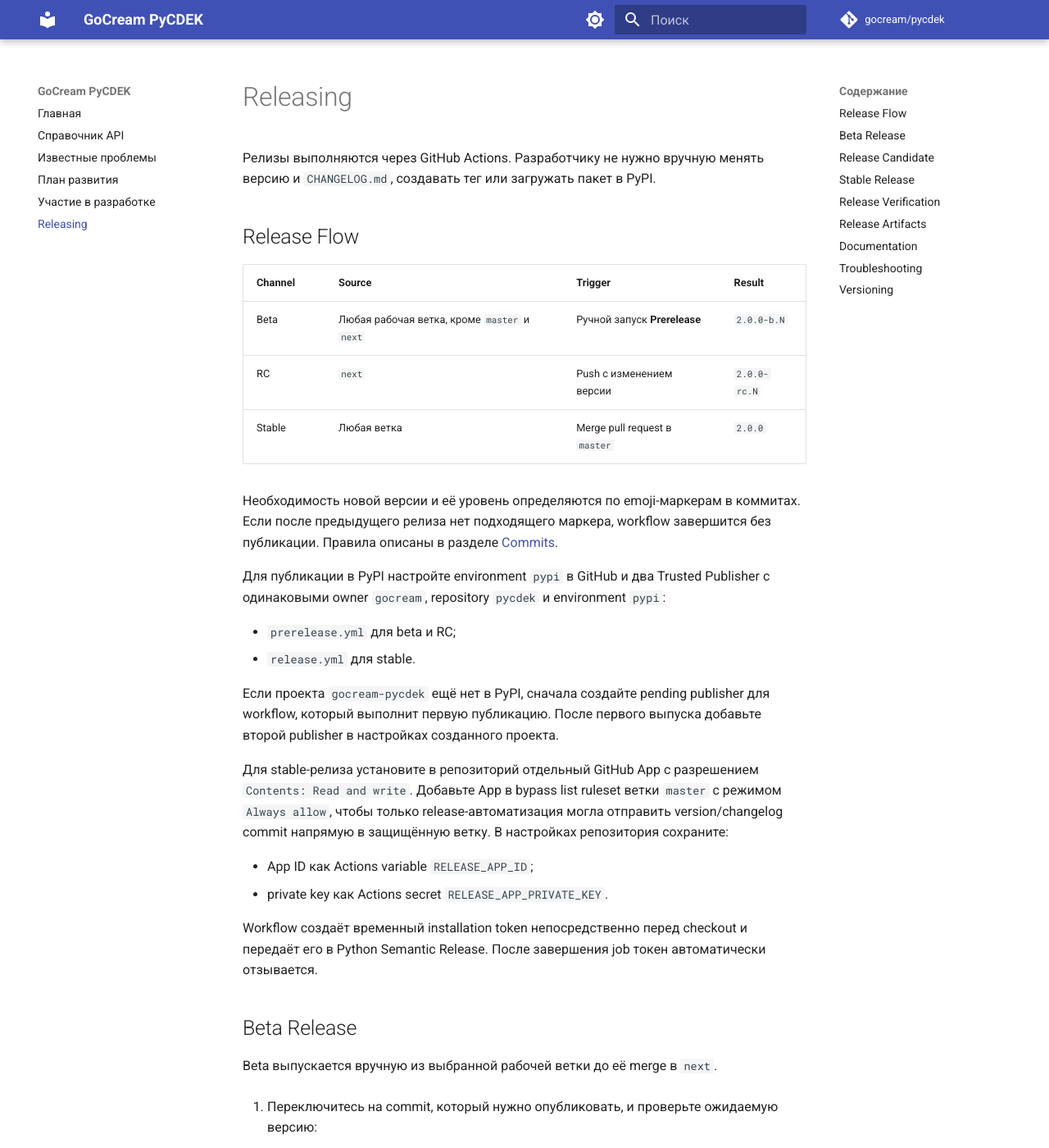
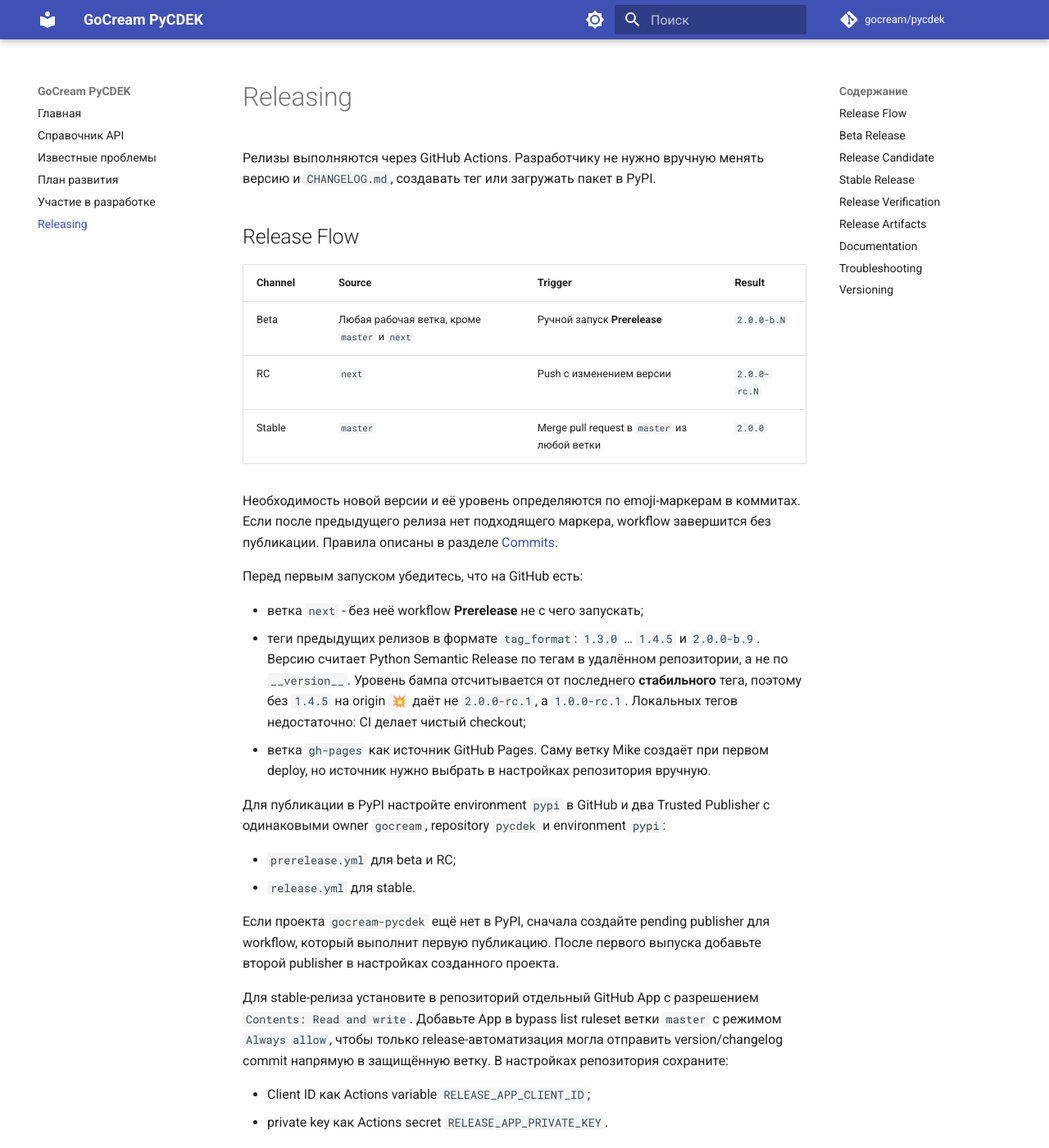
Before and after one commit to gocream-labs/pycdek, an MkDocs documentation site: the page built from docs/releasing.md, in a window 1280 px wide and 1400 px high. Shown: the whole window at 82% size. Built offline with MkDocs 1.6.1 and Material for MkDocs 9.7.7, drawn with Linux system fonts in a browser that asks for light colours; comment, search, counter and statistics services are not loaded; the version menu is left out; some of the changed text lies outside the part shown.

Commit message:
🏗️ (release): Bootstrap release workflows

````diff
--- a/docs/releasing.md
+++ b/docs/releasing.md
@@ -9,9 +9,15 @@
 |---|---|---|---|
 | Beta | Любая рабочая ветка, кроме `master` и `next` | Ручной запуск **Prerelease** | `2.0.0-b.N` |
 | RC | `next` | Push с изменением версии | `2.0.0-rc.N` |
-| Stable | Любая ветка | Merge pull request в `master` | `2.0.0` |
+| Stable | `master` | Merge pull request в `master` из любой ветки | `2.0.0` |
 
 Необходимость новой версии и её уровень определяются по emoji-маркерам в коммитах. Если после предыдущего релиза нет подходящего маркера, workflow завершится без публикации. Правила описаны в разделе [Commits](contributing.md#commits).
+
+Перед первым запуском убедитесь, что на GitHub есть:
+
+- ветка `next` - без неё workflow **Prerelease** не с чего запускать;
+- теги предыдущих релизов в формате `tag_format`: `1.3.0` … `1.4.5` и `2.0.0-b.9`. Версию считает Python Semantic Release по тегам в удалённом репозитории, а не по `__version__`. Уровень бампа отсчитывается от последнего **стабильного** тега, поэтому без `1.4.5` на origin `💥` даёт не `2.0.0-rc.1`, а `1.0.0-rc.1`. Локальных тегов недостаточно: CI делает чистый checkout;
+- ветка `gh-pages` как источник GitHub Pages. Саму ветку Mike создаёт при первом deploy, но источник нужно выбрать в настройках репозитория вручную.
 
 Для публикации в PyPI настройте environment `pypi` в GitHub и два Trusted Publisher с одинаковыми owner `gocream`, repository `pycdek` и environment `pypi`:
 
@@ -22,7 +28,7 @@
 
 Для stable-релиза установите в репозиторий отдельный GitHub App с разрешением `Contents: Read and write`. Добавьте App в bypass list ruleset ветки `master` с режимом `Always allow`, чтобы только release-автоматизация могла отправить version/changelog commit напрямую в защищённую ветку. В настройках репозитория сохраните:
 
-- App ID как Actions variable `RELEASE_APP_ID`;
+- Client ID как Actions variable `RELEASE_APP_CLIENT_ID`;
 - private key как Actions secret `RELEASE_APP_PRIVATE_KEY`.
 
 Workflow создаёт временный installation token непосредственно перед checkout и передаёт его в Python Semantic Release. После завершения job токен автоматически отзывается.
@@ -70,14 +76,14 @@
 2.0.0-b.10 → 2.0.0-rc.1 → 2.0.0-rc.2
 ```
 
-RC публикуется в PyPI и как GitHub prerelease. Версия и changelog не коммитятся в `next`. Если коммиты не требуют изменения версии, публикации не будет.
+RC публикуется в PyPI и как GitHub prerelease - двумя независимыми jobs из одного собранного комплекта. Ошибка одного направления не отменяет другое, но весь workflow остаётся неуспешным, пока проблема не исправлена. Версия и changelog не коммитятся в `next`. Если коммиты не требуют изменения версии, публикации не будет.
 
 Сборка документации и выпуск RC используют один проверенный commit из `next`, но после тестов выполняются независимо: отсутствие новой версии не мешает обновить документацию, а ошибка одного направления не отменяет уже начавшееся второе.
 
 
 ## Stable Release
 
-Stable-релиз запускается после merge любого pull request в `master`. Beta и RC перед ним необязательны: если prerelease существует, workflow финализирует его базовую версию; иначе следующая stable-версия вычисляется непосредственно по emoji-маркерам коммитов. Если релизных изменений нет, публикации не будет.
+Stable-релиз запускается при push в `master` - на практике это merge pull request. Release-коммит, который создаёт сам workflow, повторного запуска не вызывает: он меняет только `CHANGELOG.md` и `gocream_pycdek/__init__.py`, а они исключены фильтром `paths-ignore`. Beta и RC перед ним необязательны: если prerelease существует, workflow финализирует его базовую версию; иначе следующая stable-версия вычисляется непосредственно по emoji-маркерам коммитов. Если релизных изменений нет, публикации не будет.
 
 1. При необходимости предварительно выпустите и проверьте beta или RC в реальном проекте или приложении.
 2. Создайте pull request в `master`.
@@ -122,6 +128,7 @@
 - каждый успешный после тестов push в `next` обновляет документацию с алиасом `next`;
 - stable-релиз публикует версию `major.minor` и переводит на неё алиас `latest`;
 - ранее опубликованные версии сохраняются;
+- алиас `latest` и стартовая страница сайта появляются только после первого stable-релиза: до него опубликована лишь версия `next`, а корень сайта отдаёт 404;
 - опубликованный сайт и внешние ссылки при необходимости проверяются вручную.
 
 Локальные команды:
@@ -135,7 +142,7 @@
 hatch run docs:links-external
 ```
 
-Строгая сборка документации и проверка внутренних ссылок выполняются в CI для pull request в `master`. Workflow **Documentation** используется только для публикации версий `next` и `stable`.
+Строгая сборка документации и проверка внутренних ссылок выполняются в CI для pull request в `master` и `next`. Workflow **Documentation** используется только для публикации версий `next` и `stable`.
 
 
 ## Troubleshooting
@@ -143,10 +150,11 @@
 | Symptom | What to check |
 |---|---|
 | Релиз не создан | Emoji-маркеры после последнего тега и результат `hatch run release:preview` |
-| Beta рассчитана неверно | Наличие канонического тега `2.0.0-b.9` |
+| Версия рассчитана неверно | Наличие на origin тегов предыдущих релизов: последнего стабильного `1.4.5` и канонического `2.0.0-b.9` |
+| Workflow упал на push коммита или тега | Не ушла ли ветка вперёд после старта: релиз готовится на зафиксированном `github.sha`, и push отклоняется как non-fast-forward |
 | Публикация ожидает подтверждения | Required reviewer у environment `pypi` |
 | PyPI отклоняет публикацию | Поля Trusted Publisher и environment `pypi` |
-| Workflow не может создать тег или commit | Установка GitHub App, его `Contents` permission, bypass ruleset, `RELEASE_APP_ID` и `RELEASE_APP_PRIVATE_KEY` |
+| Workflow не может создать тег или commit | Установка GitHub App, его `Contents` permission, bypass ruleset, `RELEASE_APP_CLIENT_ID` и `RELEASE_APP_PRIVATE_KEY` |
 | Новый stable сообщает о незавершённом релизе | Наличие GitHub Release предыдущей версии; при его отсутствии повторный запуск упавших publication jobs |
 | `docs:links-external` возвращает 404 | Выполнен ли первый deploy сайта; локальные ссылки проверяет `docs:links` |
 
````
Also changed, not shown: 3 other files.
